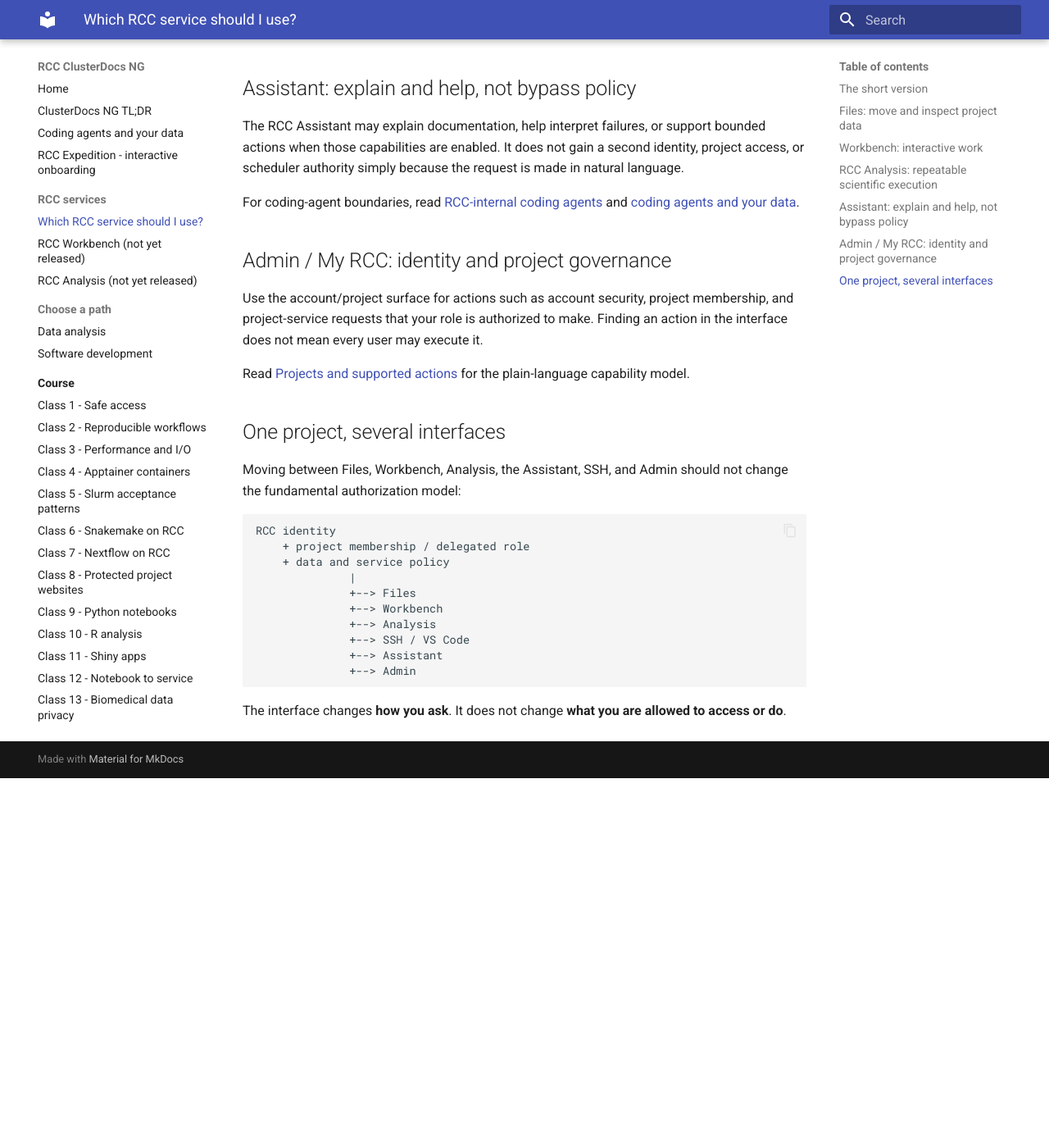
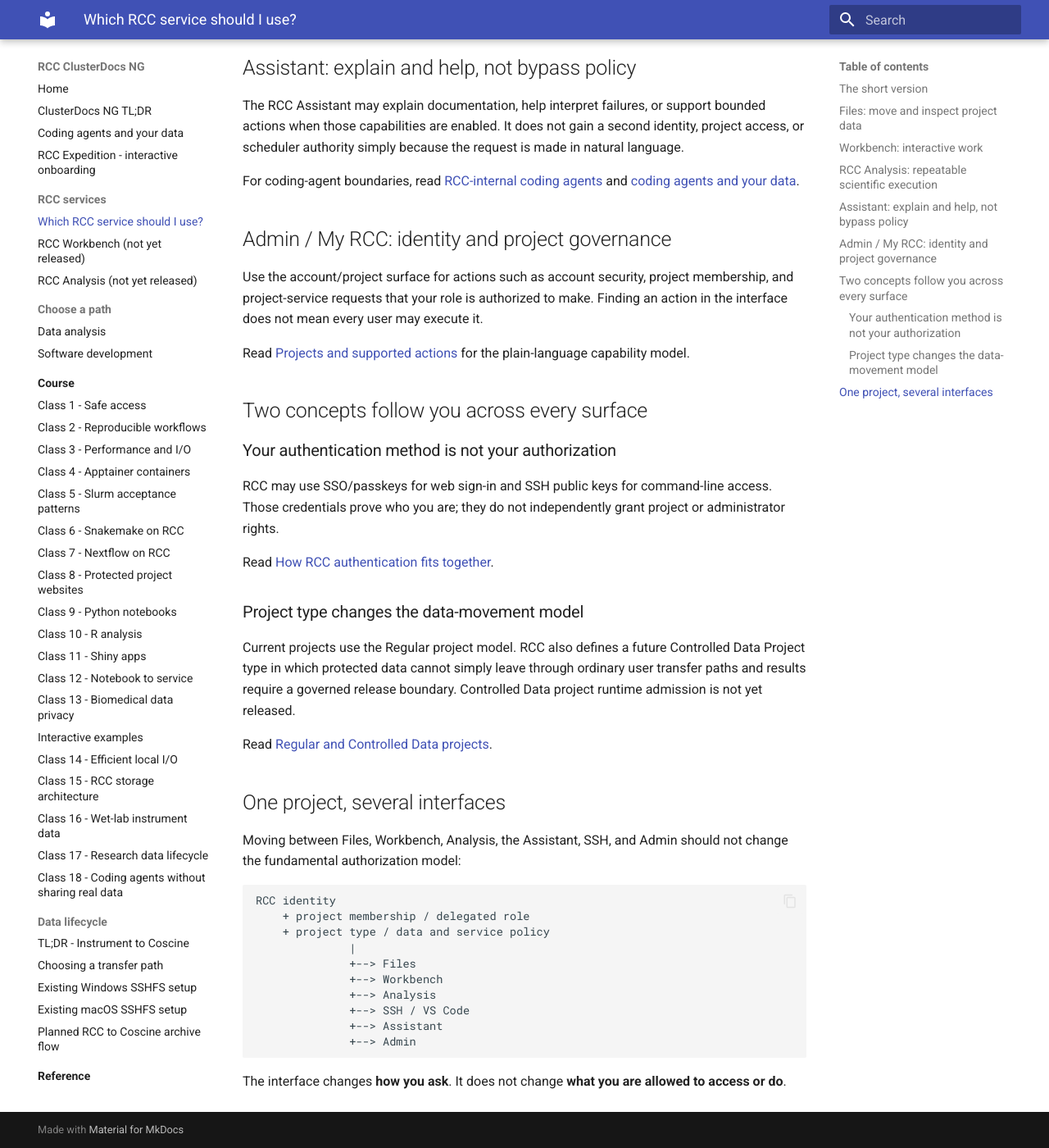
Before and after one commit to IKIM-Essen/ClusterDocs, an MkDocs documentation site: the page built from docs/concepts/rcc-services.md, in a window 1280 px wide and 1400 px high, scrolled down 1922 px. Shown: the whole window at 82% size. Built offline with MkDocs 1.6.1 and Material for MkDocs 9.7.7, drawn with Linux system fonts in a browser that asks for light colours; before the commit the page ends 2871 px from its top, so only the background shows below that; some of the changed text lies outside the part shown.

Commit message:
docs: connect Files, project type, and identity guidance

````diff
--- a/docs/concepts/rcc-services.md
+++ b/docs/concepts/rcc-services.md
@@ -33,8 +33,9 @@
 - perform a bounded transfer without opening a shell.
 
 Files is not a general server filesystem browser and it does not replace project
-membership or data-release approval. For larger or specialized transfers, use
-the route documented in [Storage and transfer](../reference/storage-transfer.md).
+membership or data-release approval. Read
+[RCC Files: browse and transfer project data](rcc-files.md) before choosing the
+browser/SFTP route for a new workflow.
 
 ## Workbench: interactive work
 
@@ -59,7 +60,7 @@
 A useful rule is:
 
 ```text
-explore / develop / debug  -> Workbench
+explore / develop / debug   -> Workbench
 repeat / govern / reproduce -> RCC Analysis
 ```
 
@@ -85,6 +86,25 @@
 Read [Projects and supported actions](projects-and-capabilities.md) for the
 plain-language capability model.
 
+## Two concepts follow you across every surface
+
+### Your authentication method is not your authorization
+
+RCC may use SSO/passkeys for web sign-in and SSH public keys for command-line
+access. Those credentials prove who you are; they do not independently grant
+project or administrator rights.
+
+Read [How RCC authentication fits together](../reference/authentication-lifecycle.md).
+
+### Project type changes the data-movement model
+
+Current projects use the Regular project model. RCC also defines a future
+Controlled Data Project type in which protected data cannot simply leave through
+ordinary user transfer paths and results require a governed release boundary.
+Controlled Data project runtime admission is not yet released.
+
+Read [Regular and Controlled Data projects](project-types.md).
+
 ## One project, several interfaces
 
 Moving between Files, Workbench, Analysis, the Assistant, SSH, and Admin should
@@ -93,7 +113,7 @@
 ```text
 RCC identity
     + project membership / delegated role
-    + data and service policy
+    + project type / data and service policy
               |
               +--> Files
               +--> Workbench
````
Also changed, not shown: other parts of docs/concepts/rcc-services.md (+2 -2 lines).
